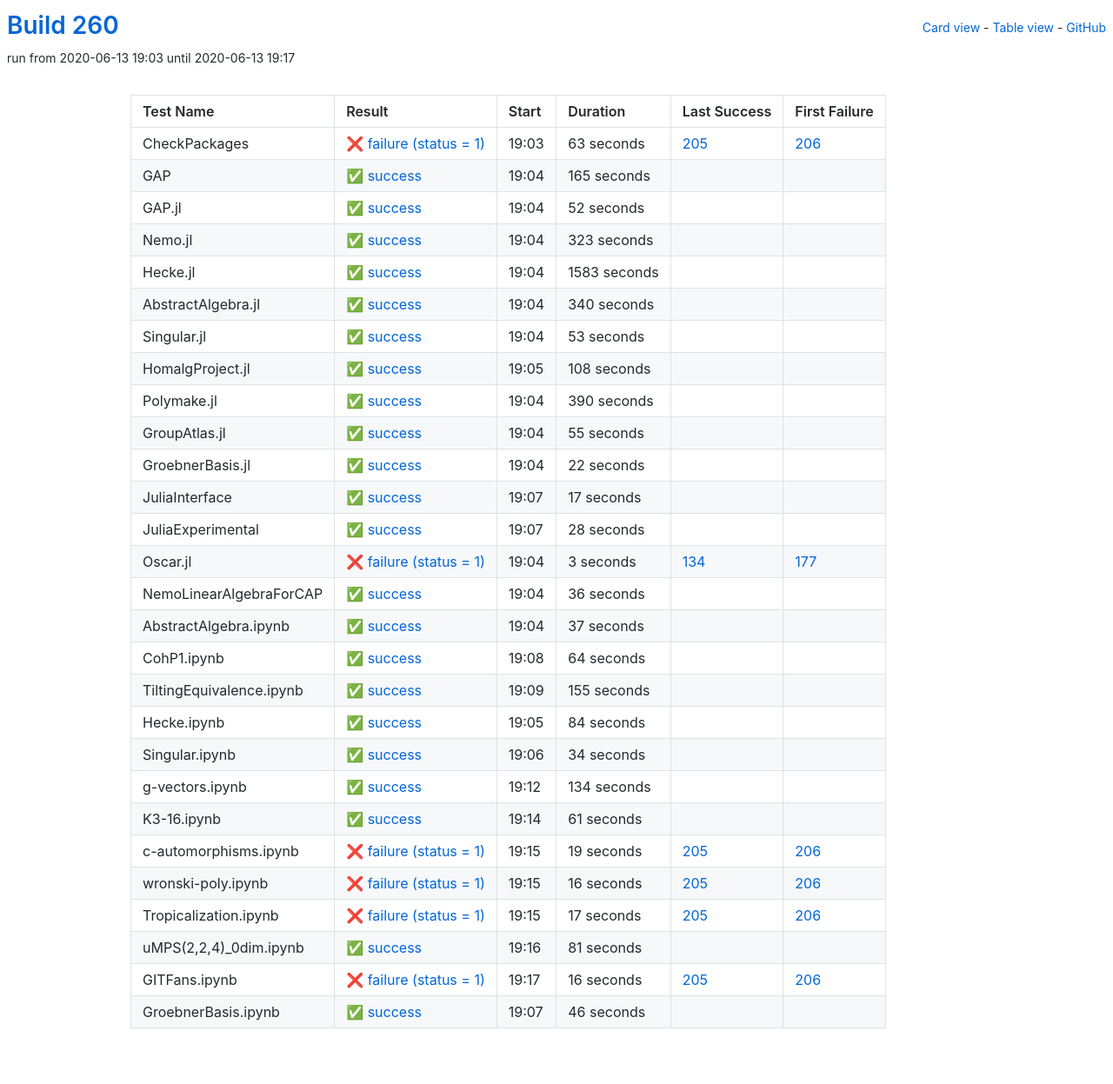
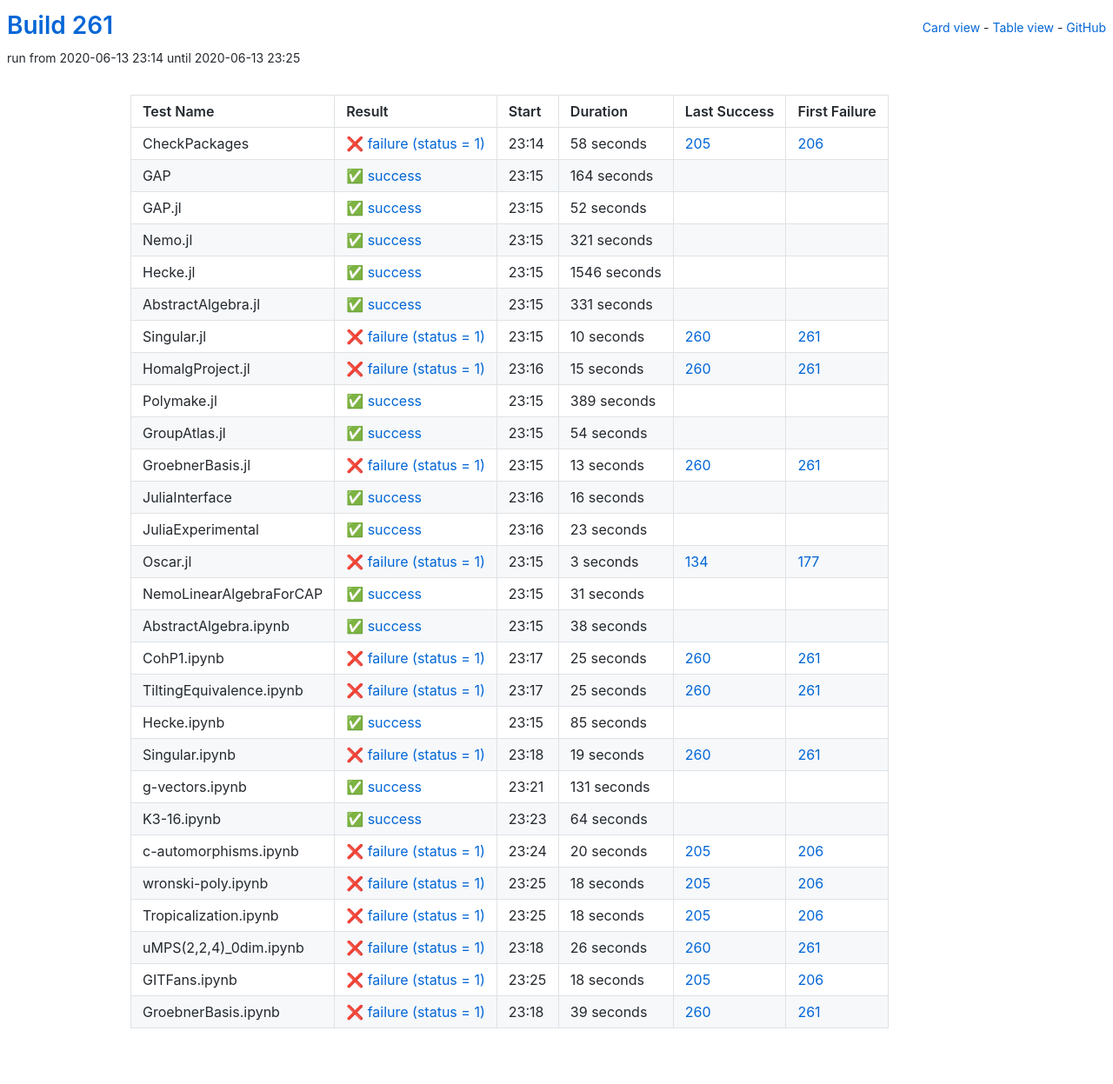
Before and after one commit to oscar-system/oscar-ci-status-stable, a Jekyll site: the page built from table.html, in a window 1280 px wide. Shown: the whole page at 87% size. Built offline with Jekyll 4.4.1, drawn with Linux system fonts in a browser that asks for light colours.

Commit message:
Build #261

```diff
--- a/_data/ci.yml
+++ b/_data/ci.yml
@@ -1,6 +1,6 @@
 ---
-build: 260
-build_url: https://oscarci.mathematik.uni-kl.de/job/oscar-stable/260/
+build: 261
+build_url: https://oscarci.mathematik.uni-kl.de/job/oscar-stable/261/
 job: oscar-stable
 organization: oscar-system
 repo: oscar-ci-status-stable
@@ -8,32 +8,32 @@ repourl: https://github.com/oscar-system/oscar-ci-status-stable
 tests:
 - name: CheckPackages
   id: checkpackages
-  log: https://oscarci.mathematik.uni-kl.de/job/oscar-stable/260/artifact/logs/build-260/CheckPackages.log
-  start: 2020-06-13 19:03
+  log: https://oscarci.mathematik.uni-kl.de/job/oscar-stable/261/artifact/logs/build-261/CheckPackages.log
+  start: 2020-06-13 23:14
   success: false
   exitcode: 1
   status: failure
-  duration: 63
+  duration: 58
   last_success: 205
   last_success_url: https://oscarci.mathematik.uni-kl.de/job/oscar-stable/205/
   first_failure: 206
   first_failure_url: https://oscarci.mathematik.uni-kl.de/job/oscar-stable/206/
 - name: GAP
   id: gap
-  log: https://oscarci.mathematik.uni-kl.de/job/oscar-stable/260/artifact/logs/build-260/GAP.log
-  start: 2020-06-13 19:04
+  log: https://oscarci.mathematik.uni-kl.de/job/oscar-stable/261/artifact/logs/build-261/GAP.log
+  start: 2020-06-13 23:15
   success: true
   exitcode: 0
   status: success
-  duration: 165
+  duration: 164
   last_success: false
   last_success_url:
   first_failure: false
   first_failure_url:
 - name: GAP.jl
   id: gap-jl
-  log: https://oscarci.mathematik.uni-kl.de/job/oscar-stable/260/artifact/logs/build-260/GAP.jl.log
-  start: 2020-06-13 19:04
+  log: https://oscarci.mathematik.uni-kl.de/job/oscar-stable/261/artifact/logs/build-261/GAP.jl.log
+  start: 2020-06-13 23:15
   success: true
   exitcode: 0
   status: success
@@ -44,128 +44,128 @@ tests:
   first_failure_url:
 - name: Nemo.jl
   id: nemo-jl
-  log: https://oscarci.mathematik.uni-kl.de/job/oscar-stable/260/artifact/logs/build-260/Nemo.jl.log
-  start: 2020-06-13 19:04
+  log: https://oscarci.mathematik.uni-kl.de/job/oscar-stable/261/artifact/logs/build-261/Nemo.jl.log
+  start: 2020-06-13 23:15
   success: true
   exitcode: 0
   status: success
-  duration: 323
+  duration: 321
   last_success: false
   last_success_url:
   first_failure: false
   first_failure_url:
 - name: Hecke.jl
   id: hecke-jl
-  log: https://oscarci.mathematik.uni-kl.de/job/oscar-stable/260/artifact/logs/build-260/Hecke.jl.log
-  start: 2020-06-13 19:04
+  log: https://oscarci.mathematik.uni-kl.de/job/oscar-stable/261/artifact/logs/build-261/Hecke.jl.log
+  start: 2020-06-13 23:15
   success: true
   exitcode: 0
   status: success
-  duration: 1583
+  duration: 1546
   last_success: false
   last_success_url:
   first_failure: false
   first_failure_url:
 - name: AbstractAlgebra.jl
   id: abstractalgebra-jl
-  log: https://oscarci.mathematik.uni-kl.de/job/oscar-stable/260/artifact/logs/build-260/AbstractAlgebra.jl.log
-  start: 2020-06-13 19:04
+  log: https://oscarci.mathematik.uni-kl.de/job/oscar-stable/261/artifact/logs/build-261/AbstractAlgebra.jl.log
+  start: 2020-06-13 23:15
   success: true
   exitcode: 0
   status: success
-  duration: 340
+  duration: 331
   last_success: false
   last_success_url:
   first_failure: false
   first_failure_url:
 - name: Singular.jl
   id: singular-jl
-  log: https://oscarci.mathematik.uni-kl.de/job/oscar-stable/260/artifact/logs/build-260/Singular.jl.log
-  start: 2020-06-13 19:04
+  log: https://oscarci.mathematik.uni-kl.de/job/oscar-stable/261/artifact/logs/build-261/Singular.jl.log
+  start: 2020-06-13 23:15
+  success: false
+  exitcode: 1
+  status: failure
+  duration: 10
+  last_success: 260
+  last_success_url: https://oscarci.mathematik.uni-kl.de/job/oscar-stable/260/
+  first_failure: 261
+  first_failure_url: https://oscarci.mathematik.uni-kl.de/job/oscar-stable/261/
+- name: HomalgProject.jl
+  id: homalgproject-jl
+  log: https://oscarci.mathematik.uni-kl.de/job/oscar-stable/261/artifact/logs/build-261/HomalgProject.jl.log
+  start: 2020-06-13 23:16
+  success: false
+  exitcode: 1
+  status: failure
+  duration: 15
+  last_success: 260
+  last_success_url: https://oscarci.mathematik.uni-kl.de/job/oscar-stable/260/
+  first_failure: 261
+  first_failure_url: https://oscarci.mathematik.uni-kl.de/job/oscar-stable/261/
+- name: Polymake.jl
+  id: polymake-jl
+  log: https://oscarci.mathematik.uni-kl.de/job/oscar-stable/261/artifact/logs/build-261/Polymake.jl.log
+  start: 2020-06-13 23:15
   success: true
   exitcode: 0
   status: success
-  duration: 53
-  last_success: false
-  last_success_url:
-  first_failure: false
-  first_failure_url:
-- name: HomalgProject.jl
-  id: homalgproject-jl
-  log: https://oscarci.mathematik.uni-kl.de/job/oscar-stable/260/artifact/logs/build-260/HomalgProject.jl.log
-  start: 2020-06-13 19:05
-  success: true
-  exitcode: 0
-  status: success
-  duration: 108
-  last_success: false
-  last_success_url:
-  first_failure: false
-  first_failure_url:
-- name: Polymake.jl
-  id: polymake-jl
-  log: https://oscarci.mathematik.uni-kl.de/job/oscar-stable/260/artifact/logs/build-260/Polymake.jl.log
-  start: 2020-06-13 19:04
-  success: true
-  exitcode: 0
-  status: success
-  duration: 390
+  duration: 389
   last_success: false
   last_success_url:
   first_failure: false
   first_failure_url:
 - name: GroupAtlas.jl
   id: groupatlas-jl
-  log: https://oscarci.mathematik.uni-kl.de/job/oscar-stable/260/artifact/logs/build-260/GroupAtlas.jl.log
-  start: 2020-06-13 19:04
+  log: https://oscarci.mathematik.uni-kl.de/job/oscar-stable/261/artifact/logs/build-261/GroupAtlas.jl.log
+  start: 2020-06-13 23:15
   success: true
   exitcode: 0
   status: success
-  duration: 55
+  duration: 54
   last_success: false
   last_success_url:
   first_failure: false
   first_failure_url:
 - name: GroebnerBasis.jl
   id: groebnerbasis-jl
-  log: https://oscarci.mathematik.uni-kl.de/job/oscar-stable/260/artifact/logs/build-260/GroebnerBasis.jl.log
-  start: 2020-06-13 19:04
+  log: https://oscarci.mathematik.uni-kl.de/job/oscar-stable/261/artifact/logs/build-261/GroebnerBasis.jl.log
+  start: 2020-06-13 23:15
+  success: false
+  exitcode: 1
+  status: failure
+  duration: 13
+  last_success: 260
+  last_success_url: https://oscarci.mathematik.uni-kl.de/job/oscar-stable/260/
+  first_failure: 261
+  first_failure_url: https://oscarci.mathematik.uni-kl.de/job/oscar-stable/261/
+- name: JuliaInterface
+  id: juliainterface
+  log: https://oscarci.mathematik.uni-kl.de/job/oscar-stable/261/artifact/logs/build-261/JuliaInterface.log
+  start: 2020-06-13 23:16
   success: true
   exitcode: 0
   status: success
-  duration: 22
-  last_success: false
-  last_success_url:
-  first_failure: false
-  first_failure_url:
-- name: JuliaInterface
-  id: juliainterface
-  log: https://oscarci.mathematik.uni-kl.de/job/oscar-stable/260/artifact/logs/build-260/JuliaInterface.log
-  start: 2020-06-13 19:07
-  success: true
-  exitcode: 0
-  status: success
-  duration: 17
+  duration: 16
   last_success: false
   last_success_url:
   first_failure: false
   first_failure_url:
 - name: JuliaExperimental
   id: juliaexperimental
-  log: https://oscarci.mathematik.uni-kl.de/job/oscar-stable/260/artifact/logs/build-260/JuliaExperimental.log
-  start: 2020-06-13 19:07
+  log: https://oscarci.mathematik.uni-kl.de/job/oscar-stable/261/artifact/logs/build-261/JuliaExperimental.log
+  start: 2020-06-13 23:16
   success: true
   exitcode: 0
   status: success
-  duration: 28
+  duration: 23
   last_success: false
   last_success_url:
   first_failure: false
   first_failure_url:
 - name: Oscar.jl
   id: oscar-jl
-  log: https://oscarci.mathematik.uni-kl.de/job/oscar-stable/260/artifact/logs/build-260/Oscar.jl.log
-  start: 2020-06-13 19:04
+  log: https://oscarci.mathematik.uni-kl.de/job/oscar-stable/261/artifact/logs/build-261/Oscar.jl.log
+  start: 2020-06-13 23:15
   success: false
   exitcode: 1
   status: failure
@@ -176,32 +176,92 @@ tests:
   first_failure_url: https://oscarci.mathematik.uni-kl.de/job/oscar-stable/177/
 - name: NemoLinearAlgebraForCAP
   id: nemolinearalgebraforcap
-  log: https://oscarci.mathematik.uni-kl.de/job/oscar-stable/260/artifact/logs/build-260/NemoLinearAlgebraForCAP.log
-  start: 2020-06-13 19:04
+  log: https://oscarci.mathematik.uni-kl.de/job/oscar-stable/261/artifact/logs/build-261/NemoLinearAlgebraForCAP.log
+  start: 2020-06-13 23:15
   success: true
   exitcode: 0
   status: success
-  duration: 36
+  duration: 31
   last_success: false
   last_success_url:
   first_failure: false
   first_failure_url:
 - name: AbstractAlgebra.ipynb
   id: abstractalgebra-ipynb
-  log: https://oscarci.mathematik.uni-kl.de/job/oscar-stable/260/artifact/logs/build-260/AbstractAlgebra.ipynb.log
-  start: 2020-06-13 19:04
+  log: https://oscarci.mathematik.uni-kl.de/job/oscar-stable/261/artifact/logs/build-261/AbstractAlgebra.ipynb.log
+  start: 2020-06-13 23:15
   success: true
   exitcode: 0
   status: success
-  duration: 37
+  duration: 38
   last_success: false
   last_success_url:
   first_failure: false
   first_failure_url:
 - name: CohP1.ipynb
   id: cohp1-ipynb
-  log: https://oscarci.mathematik.uni-kl.de/job/oscar-stable/260/artifact/logs/build-260/CohP1.ipynb.log
-  start: 2020-06-13 19:08
+  log: https://oscarci.mathematik.uni-kl.de/job/oscar-stable/261/artifact/logs/build-261/CohP1.ipynb.log
+  start: 2020-06-13 23:17
+  success: false
+  exitcode: 1
+  status: failure
+  duration: 25
+  last_success: 260
+  last_success_url: https://oscarci.mathematik.uni-kl.de/job/oscar-stable/260/
+  first_failure: 261
+  first_failure_url: https://oscarci.mathematik.uni-kl.de/job/oscar-stable/261/
+- name: TiltingEquivalence.ipynb
+  id: tiltingequivalence-ipynb
+  log: https://oscarci.mathematik.uni-kl.de/job/oscar-stable/261/artifact/logs/build-261/TiltingEquivalence.ipynb.log
+  start: 2020-06-13 23:17
+  success: false
+  exitcode: 1
+  status: failure
+  duration: 25
+  last_success: 260
+  last_success_url: https://oscarci.mathematik.uni-kl.de/job/oscar-stable/260/
+  first_failure: 261
+  first_failure_url: https://oscarci.mathematik.uni-kl.de/job/oscar-stable/261/
+- name: Hecke.ipynb
+  id: hecke-ipynb
+  log: https://oscarci.mathematik.uni-kl.de/job/oscar-stable/261/artifact/logs/build-261/Hecke.ipynb.log
+  start: 2020-06-13 23:15
+  success: true
+  exitcode: 0
+  status: success
+  duration: 85
+  last_success: false
+  last_success_url:
+  first_failure: false
+  first_failure_url:
+- name: Singular.ipynb
+  id: singular-ipynb
+  log: https://oscarci.mathematik.uni-kl.de/job/oscar-stable/261/artifact/logs/build-261/Singular.ipynb.log
+  start: 2020-06-13 23:18
+  success: false
+  exitcode: 1
+  status: failure
+  duration: 19
+  last_success: 260
+  last_success_url: https://oscarci.mathematik.uni-kl.de/job/oscar-stable/260/
+  first_failure: 261
+  first_failure_url: https://oscarci.mathematik.uni-kl.de/job/oscar-stable/261/
+- name: g-vectors.ipynb
+  id: g-vectors-ipynb
+  log: https://oscarci.mathematik.uni-kl.de/job/oscar-stable/261/artifact/logs/build-261/g-vectors.ipynb.log
+  start: 2020-06-13 23:21
+  success: true
+  exitcode: 0
+  status: success
+  duration: 131
+  last_success: false
+  last_success_url:
+  first_failure: false
+  first_failure_url:
+- name: K3-16.ipynb
+  id: k3-16-ipynb
+  log: https://oscarci.mathematik.uni-kl.de/job/oscar-stable/261/artifact/logs/build-261/K3-16.ipynb.log
+  start: 2020-06-13 23:23
   success: true
   exitcode: 0
   status: success
@@ -210,135 +270,75 @@ tests:
   last_success_url:
   first_failure: false
   first_failure_url:
-- name: TiltingEquivalence.ipynb
-  id: tiltingequivalence-ipynb
-  log: https://oscarci.mathematik.uni-kl.de/job/oscar-stable/260/artifact/logs/build-260/TiltingEquivalence.ipynb.log
-  start: 2020-06-13 19:09
-  success: true
-  exitcode: 0
-  status: success
-  duration: 155
-  last_success: false
-  last_success_url:
-  first_failure: false
-  first_failure_url:
-- name: Hecke.ipynb
-  id: hecke-ipynb
-  log: https://oscarci.mathematik.uni-kl.de/job/oscar-stable/260/artifact/logs/build-260/Hecke.ipynb.log
-  start: 2020-06-13 19:05
-  success: true
-  exitcode: 0
-  status: success
-  duration: 84
-  last_success: false
-  last_success_url:
-  first_failure: false
-  first_failure_url:
-- name: Singular.ipynb
-  id: singular-ipynb
-  log: https://oscarci.mathematik.uni-kl.de/job/oscar-stable/260/artifact/logs/build-260/Singular.ipynb.log
-  start: 2020-06-13 19:06
-  success: true
-  exitcode: 0
-  status: success
-  duration: 34
-  last_success: false
-  last_success_url:
-  first_failure: false
-  first_failure_url:
-- name: g-vectors.ipynb
-  id: g-vectors-ipynb
-  log: https://oscarci.mathematik.uni-kl.de/job/oscar-stable/260/artifact/logs/build-260/g-vectors.ipynb.log
-  start: 2020-06-13 19:12
-  success: true
-  exitcode: 0
-  status: success
-  duration: 134
-  last_success: false
-  last_success_url:
-  first_failure: false
-  first_failure_url:
-- name: K3-16.ipynb
-  id: k3-16-ipynb
-  log: https://oscarci.mathematik.uni-kl.de/job/oscar-stable/260/artifact/logs/build-260/K3-16.ipynb.log
-  start: 2020-06-13 19:14
-  success: true
-  exitcode: 0
-  status: success
-  duration: 61
-  last_success: false
-  last_success_url:
-  first_failure: false
-  first_failure_url:
 - name: c-automorphisms.ipynb
   id: c-automorphisms-ipynb
-  log: https://oscarci.mathematik.uni-kl.de/job/oscar-stable/260/artifact/logs/build-260/c-automorphisms.ipynb.log
-  start: 2020-06-13 19:15
+  log: https://oscarci.mathematik.uni-kl.de/job/oscar-stable/261/artifact/logs/build-261/c-automorphisms.ipynb.log
+  start: 2020-06-13 23:24
   success: false
   exitcode: 1
   status: failure
-  duration: 19
+  duration: 20
   last_success: 205
   last_success_url: https://oscarci.mathematik.uni-kl.de/job/oscar-stable/205/
   first_failure: 206
   first_failure_url: https://oscarci.mathematik.uni-kl.de/job/oscar-stable/206/
 - name: wronski-poly.ipynb
   id: wronski-poly-ipynb
-  log: https://oscarci.mathematik.uni-kl.de/job/oscar-stable/260/artifact/logs/build-260/wronski-poly.ipynb.log
-  start: 2020-06-13 19:15
+  log: https://oscarci.mathematik.uni-kl.de/job/oscar-stable/261/artifact/logs/build-261/wronski-poly.ipynb.log
+  start: 2020-06-13 23:25
   success: false
   exitcode: 1
   status: failure
-  duration: 16
+  duration: 18
   last_success: 205
   last_success_url: https://oscarci.mathematik.uni-kl.de/job/oscar-stable/205/
   first_failure: 206
   first_failure_url: https://oscarci.mathematik.uni-kl.de/job/oscar-stable/206/
 - name: Tropicalization.ipynb
   id: tropicalization-ipynb
-  log: https://oscarci.mathematik.uni-kl.de/job/oscar-stable/260/artifact/logs/build-260/Tropicalization.ipynb.log
-  start: 2020-06-13 19:15
+  log: https://oscarci.mathematik.uni-kl.de/job/oscar-stable/261/artifact/logs/build-261/Tropicalization.ipynb.log
+  start: 2020-06-13 23:25
   success: false
   exitcode: 1
   status: failure
-  duration: 17
+  duration: 18
   last_success: 205
   last_success_url: https://oscarci.mathematik.uni-kl.de/job/oscar-stable/205/
   first_failure: 206
   first_failure_url: https://oscarci.mathematik.uni-kl.de/job/oscar-stable/206/
 - name: uMPS(2,2,4)_0dim.ipynb
   id: umps-2-2-4-0dim-ipynb
-  log: https://oscarci.mathematik.uni-kl.de/job/oscar-stable/260/artifact/logs/build-260/uMPS-2-2-4-_0dim.ipynb.log
-  start: 2020-06-13 19:16
-  success: true
-  exitcode: 0
-  status: success
-  duration: 81
-  last_success: false
-  last_success_url:
-  first_failure: false
-  first_failure_url:
-- name: GITFans.ipynb
-  id: gitfans-ipynb
-  log: https://oscarci.mathematik.uni-kl.de/job/oscar-stable/260/artifact/logs/build-260/GITFans.ipynb.log
-  start: 2020-06-13 19:17
+  log: https://oscarci.mathematik.uni-kl.de/job/oscar-stable/261/artifact/logs/build-261/uMPS-2-2-4-_0dim.ipynb.log
+  start: 2020-06-13 23:18
   success: false
   exitcode: 1
   status: failure
-  duration: 16
+  duration: 26
+  last_success: 260
+  last_success_url: https://oscarci.mathematik.uni-kl.de/job/oscar-stable/260/
+  first_failure: 261
+  first_failure_url: https://oscarci.mathematik.uni-kl.de/job/oscar-stable/261/
+- name: GITFans.ipynb
+  id: gitfans-ipynb
+  log: https://oscarci.mathematik.uni-kl.de/job/oscar-stable/261/artifact/logs/build-261/GITFans.ipynb.log
+  start: 2020-06-13 23:25
+  success: false
+  exitcode: 1
+  status: failure
+  duration: 18
   last_success: 205
   last_success_url: https://oscarci.mathematik.uni-kl.de/job/oscar-stable/205/
   first_failure: 206
   first_failure_url: https://oscarci.mathematik.uni-kl.de/job/oscar-stable/206/
 - name: GroebnerBasis.ipynb
   id: groebnerbasis-ipynb
-  log: https://oscarci.mathematik.uni-kl.de/job/oscar-stable/260/artifact/logs/build-260/GroebnerBasis.ipynb.log
-  start: 2020-06-13 19:07
-  success: true
-  exitcode: 0
-  status: success
-  duration: 46
-  last_success: false
-  last_success_url:
-  first_failure: false
-  first_failure_url:
+  log: https://oscarci.mathematik.uni-kl.de/job/oscar-stable/261/artifact/logs/build-261/GroebnerBasis.ipynb.log
+  start: 2020-06-13 23:18
+  success: false
+  exitcode: 1
+  status: failure
+  duration: 39
+  last_success: 260
+  last_success_url: https://oscarci.mathematik.uni-kl.de/job/oscar-stable/260/
+  first_failure: 261
+  first_failure_url: https://oscarci.mathematik.uni-kl.de/job/oscar-stable/261/
```
Also changed, not shown: README.md.
